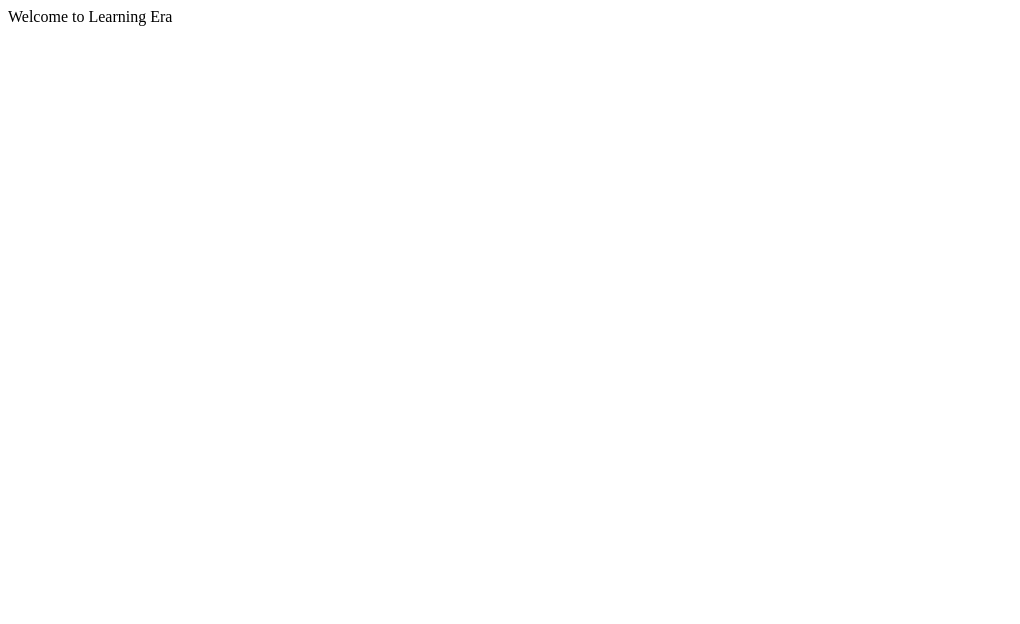
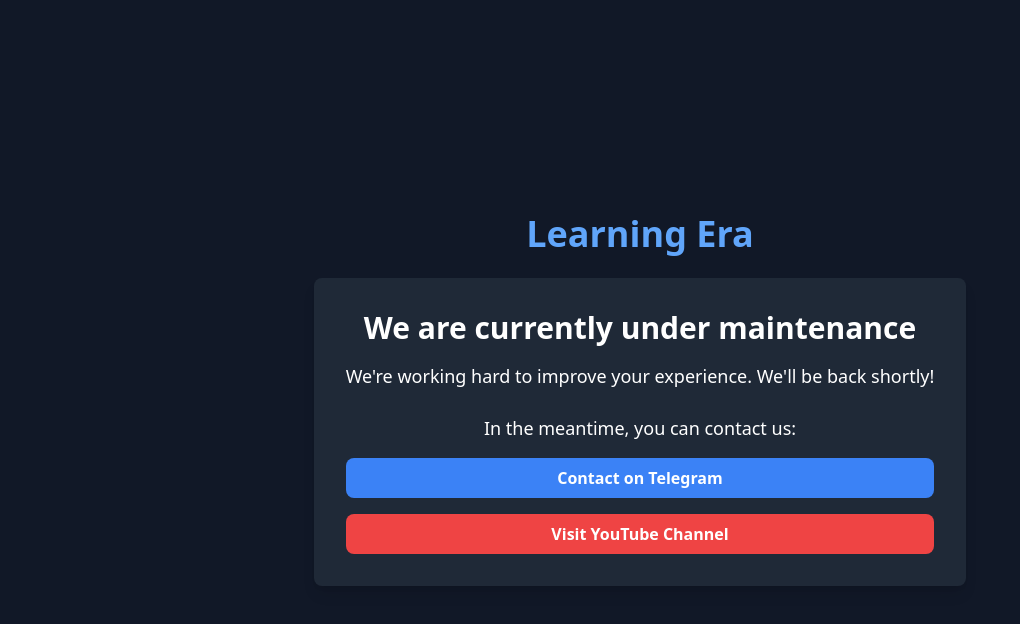
Before and after one commit to jangirankit5/website_default_page, a plain HTML site: page index.html in a window 1280 px wide. Shown: the whole page, without its empty margins (0-1020 px from the left). Drawn offline with nearby package versions, Linux system fonts and the light colour scheme.

Commit message:
maintainance page

```diff
--- a/index.html
+++ b/index.html
@@ -3,9 +3,32 @@
 <head>
     <meta charset="UTF-8">
     <meta name="viewport" content="width=device-width, initial-scale=1.0">
-    <title>Document</title>
+    <title>Learning Era - Under Maintenance</title>
+    <script src="https://cdn.tailwindcss.com"></script>
 </head>
-<body>
-    <div>Welcome to Learning Era</div>
+<body class="bg-gray-900 text-white">
+    <div class="flex flex-col justify-center items-center min-h-screen">
+        <!-- Company Name -->
+        <h1 class="text-4xl font-bold mb-6 text-blue-400">Learning Era</h1>
+
+        <!-- Under Maintenance Text -->
+        <div class="bg-gray-800 p-8 rounded-lg shadow-lg text-center">
+            <h2 class="text-3xl font-semibold mb-4">We are currently under maintenance</h2>
+            <p class="text-lg mb-6">We're working hard to improve your experience. We'll be back shortly!</p>
+
+            <!-- Contact Section -->
+            <p class="text-lg mb-4">In the meantime, you can contact us:</p>
+            <div class="flex flex-col space-y-4">
+                <!-- Telegram Button -->
+                <a href="https://telegram.me/real_learning_era" target="_blank" class="bg-blue-500 hover:bg-blue-400 text-white font-semibold py-2 px-6 rounded-lg transition">
+                    Contact on Telegram
+                </a>
+                <!-- YouTube Button -->
+                <a href="https://youtube.com/learningera" target="_blank" class="bg-red-500 hover:bg-red-400 text-white font-semibold py-2 px-6 rounded-lg transition">
+                    Visit YouTube Channel
+                </a>
+            </div>
+        </div>
+    </div>
 </body>
 </html>
```
